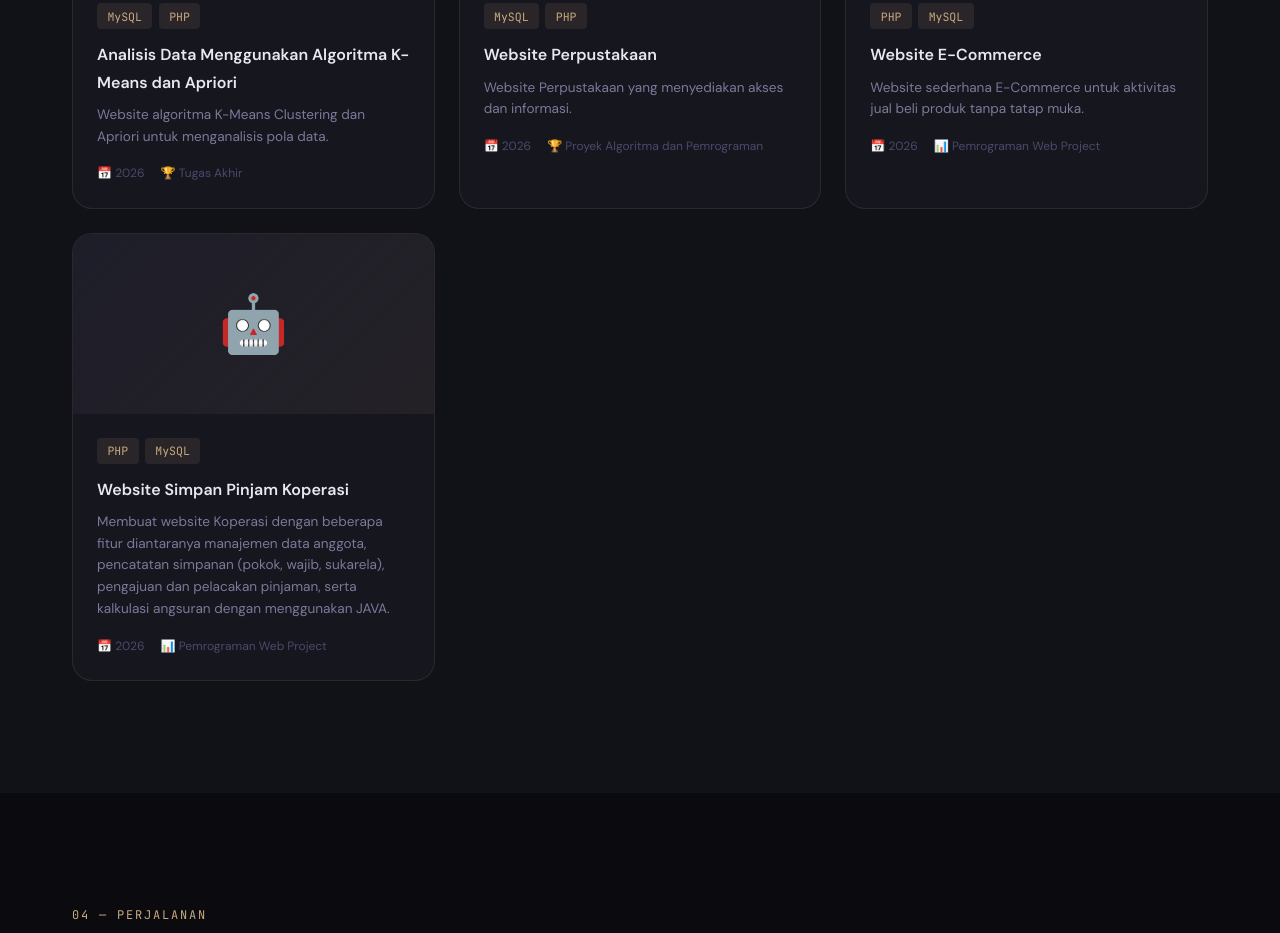
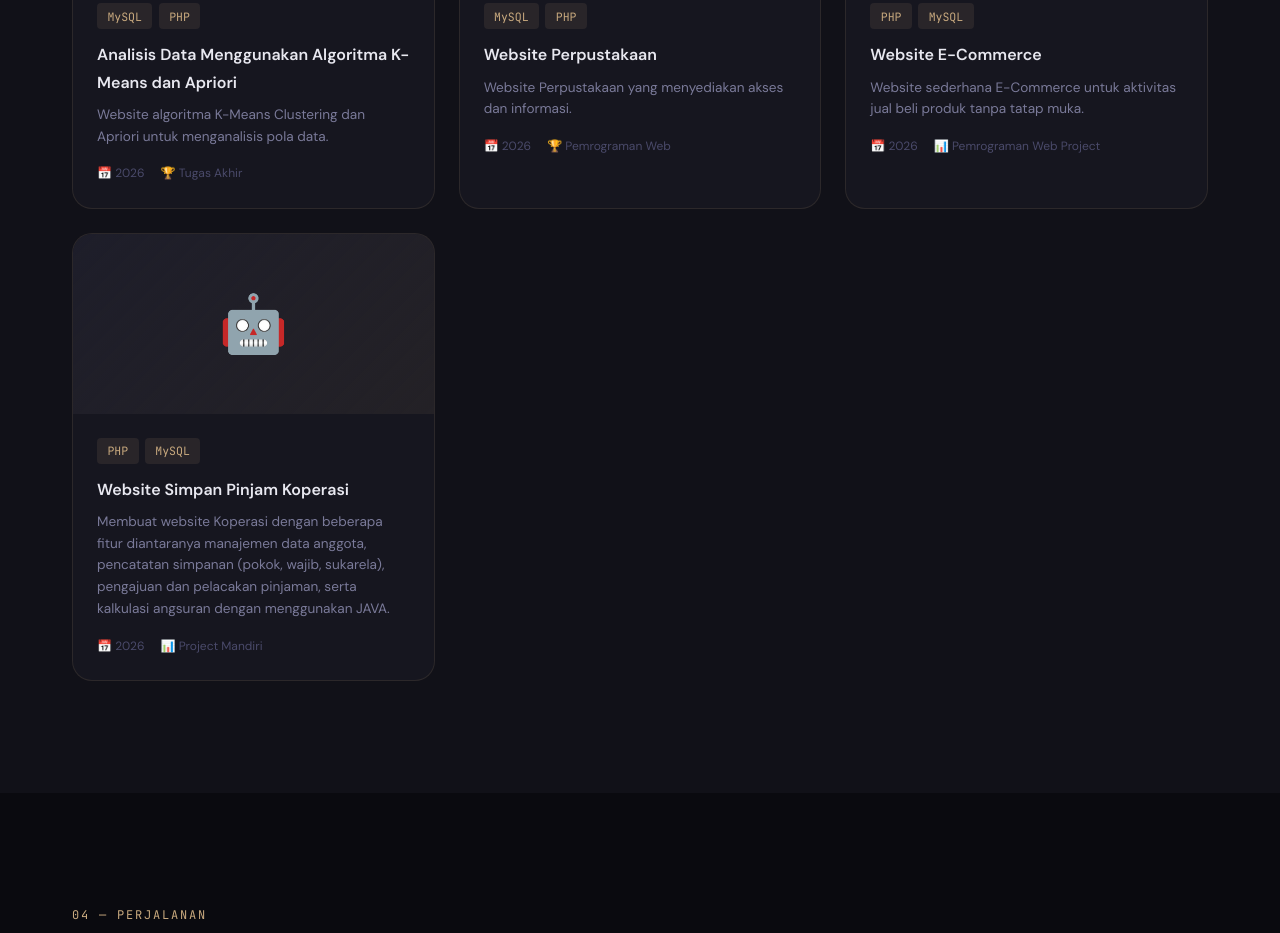
Before and after one commit to knisaa-i/Portfolio-Khairunnisa, a plain HTML site: page index.html in a window 1280 px wide. Shown: the part 3031-3964 px from the top of the page. Drawn offline with nearby package versions, Linux system fonts and the light colour scheme; files whose address does not match are found by name; a web font is replaced by a local one.

Commit message:
Update index.html

```diff
--- a/index.html
+++ b/index.html
@@ -251,7 +251,7 @@
             <p>Website Perpustakaan yang menyediakan akses dan informasi.</p>
             <div class="project-meta">
               <span>📅 2026</span>
-              <span>🏆 Proyek Algoritma dan Pemrograman</span>
+              <span>🏆 Pemrograman Web</span>
             </div>
           </div>
         </div>
@@ -297,7 +297,7 @@
               kalkulasi angsuran dengan menggunakan JAVA.</p>
             <div class="project-meta">
               <span>📅 2026</span>
-              <span>📊 Pemrograman Web Project</span>
+              <span>📊 Project Mandiri</span>
             </div>
           </div>
         </div>
```
